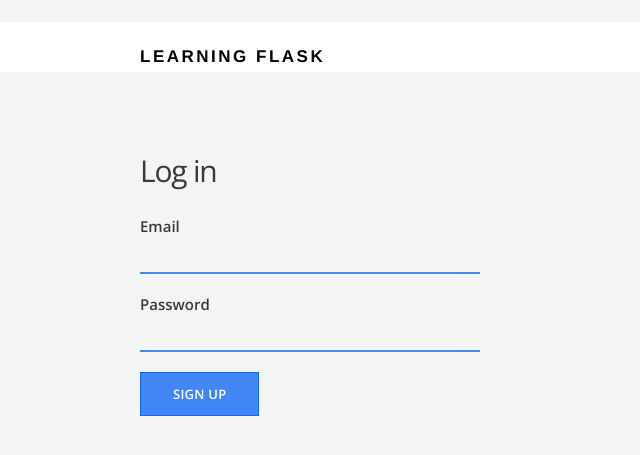
After one commit to dodo99/Learning_Flask, a Flask app: page /login in a window 1280 px wide. The commit adds this page. Shown: the top 455 px of the page, without its empty margins (0-640 px from the left). Run offline with Flask 2, Linux system fonts and the light colour scheme; parts of the project's set-up code (start-up, migrations or seed data) failed here and were passed over.

Commit message:
added login, logout capabilities

```diff
--- a/Learning_Flask/Learning_Flask/forms.py
+++ b/Learning_Flask/Learning_Flask/forms.py
@@ -8,3 +8,8 @@ class SignupForm(Form):
     email = StringField('Email', validators=[DataRequired('Please enter your email address.'), Email('Please enter your email address.')])
     password = PasswordField('Password', validators=[DataRequired('Please enter a password.'), Length(min = 6, message ='Password must be 6 characters or more.')])
     submit = SubmitField('Sign up')
+
+class LoginForm(Form):
+    email = StringField('Email', validators=[DataRequired('Please enter your email address.'), Email('Please enter your email address.')])
+    password = PasswordField('Password', validators=[DataRequired('Please enter a password.')])
+    submit = SubmitField('Sign up')
--- a/Learning_Flask/Learning_Flask/templates/index.html
+++ b/Learning_Flask/Learning_Flask/templates/index.html
@@ -6,7 +6,7 @@
 
         <div class="section-content">
             <h2>Discover places near you.</h2>
-            <a href="#" class="btn-primary">Sign up</a>
+            <a href="{{ url_for('signup') }}" class="btn-primary">Sign up</a>
             <a href="{{ url_for('about') }}" class="btn-secondary">Learn more</a>
         </div>
 
--- /dev/null
+++ b/Learning_Flask/Learning_Flask/templates/login.html
@@ -0,0 +1,39 @@
+{% extends "layout.html" %}
+
+{% block content %}
+<main class="container signup-section">
+    <div class="section-content">
+        <h2>Log in</h2>
+
+        <form method="post" action="/login">
+            {{ form.hidden_tag() }}
+
+            <div class="form-group">
+                {{ form.email.label }}
+
+                {% if form.email.errors %}
+                {% for error in form.email.errors %}
+                <p class="error-message>">{{ error }}</p>
+                {% endfor%}
+                {% endif %}
+
+                {{ form.email }}
+            </div>
+
+            <div class="form-group">
+                {{ form.password.label }}
+
+                {% if form.password.errors %}
+                {% for error in form.password.errors %}
+                <p class="error-message>">{{ error }}</p>
+                {% endfor%}
+                {% endif %}
+
+                {{ form.password }}
+            </div>
+
+            {{ form.submit(class="btn-primary") }}
+        </form>
+    </div>
+</main>
+{% endblock %}
--- a/Learning_Flask/Learning_Flask/views.py
+++ b/Learning_Flask/Learning_Flask/views.py
@@ -3,21 +3,24 @@ Routes and views for the flask application.
 """
 
 from datetime import datetime
-from flask import render_template, request
+from flask import render_template, request, session, redirect, url_for
 from Learning_Flask import app
-from Learning_Flask.forms import SignupForm
+from Learning_Flask.forms import SignupForm, LoginForm
 from Learning_Flask.models import db, User
 
 
 @app.route('/')
-@app.route('/home')
-def home():
-    """Renders the home page."""
-    return render_template(
-        'index.html',
-        title='Home Page',
-        year=datetime.now().year,
-    )
+def index():
+  return render_template("index.html")
+
+#@app.route('/home')
+#def home():
+#    """Renders the home page."""
+#    return render_template(
+#        'index.html',
+#        title='Home Page',
+#        year=datetime.now().year,
+#    )
 
 @app.route('/contact')
 def contact():
@@ -54,9 +57,48 @@ def signup():
             newuser = User(form.first_name.data, form.last_name.data, form.email.data, form.password.data)
             db.session.add(newuser)
             db.session.commit()
-            return 'Success!'
+
+            session['email'] = newuser.email
+            return redirect(url_for('home'))
     elif request.method == 'GET':
         return render_template(
             'signup.html',
             form=form
         )
+
+@app.route('/login', methods = ['GET', 'POST'])
+def login():
+    form = LoginForm()
+    if request.method == 'POST':
+        if form.validate() == False:
+            return render_template(
+                'login.html',
+                form=form
+            )
+        else:
+            email = form.email.data
+            password = form.password.data
+
+            user = User.query.filter_by(email=email).first()
+            if user is not None and user.check_password(password):
+                session['email'] = form.email.data
+                return redirect(url_for('home'))
+            else:
+                return redirect(url_for('login'))
+    elif request.method == 'GET':
+        return render_template(
+            'login.html',
+            form=form
+        )
+
+@app.route('/logout')
+def logout():
+    session.pop('email', None)
+    return redirect(url_for('index'))
+
+
+@app.route('/home')
+def home():
+    return render_template(
+        'home.html'
+    )
```
Also changed, not shown: Learning_Flask/Learning_Flask/templates/home.html (added, +11 -0 lines), 2 other files.
